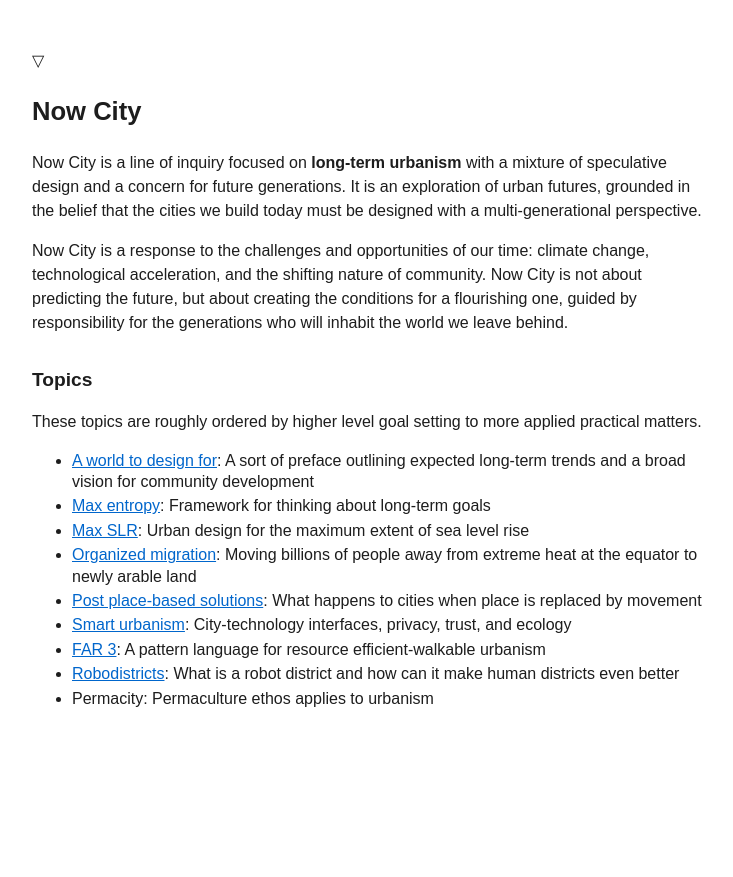
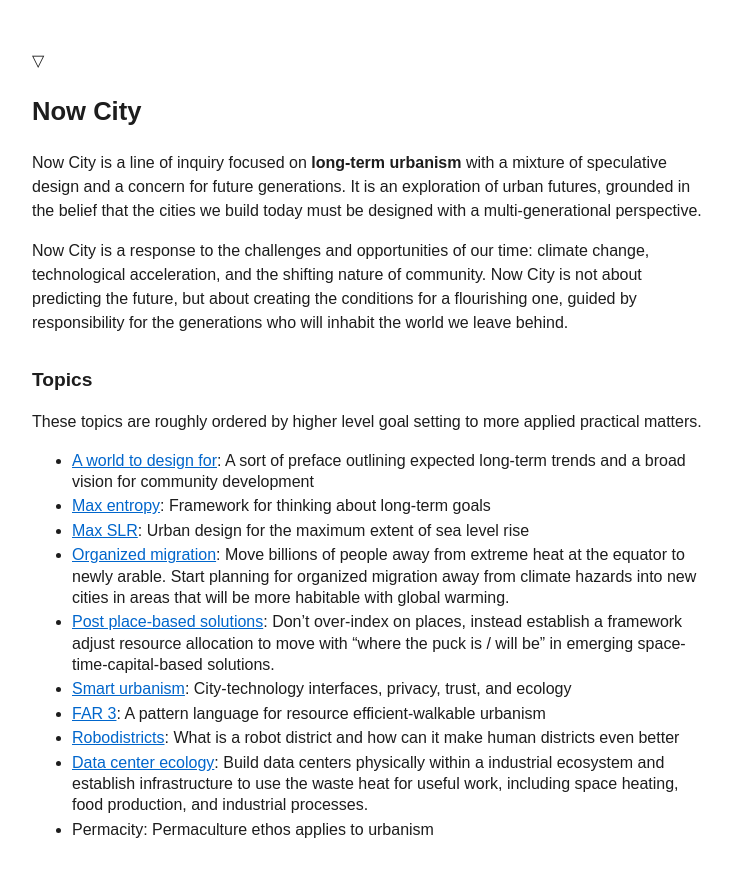
Before and after one commit to nelscity/NowCity, a Jekyll site: the page built from index.md, in a window 1280 px wide. Shown: the top 877 px of the page, without its empty margins (272-1005 px from the left). Built offline with Jekyll 4.4.1, drawn with Linux system fonts in a browser that asks for light colours; a script that is not in the unit is left out.

Commit message:
new article

```diff
--- a/index.md
+++ b/index.md
@@ -15,9 +15,10 @@ These topics are roughly ordered by higher level goal setting to more applied pr
 - <a href="./A%20world%20to%20design%20for">A world to design for</a>: A sort of preface outlining expected long-term trends and a broad vision for community development
 - <a href="./Max%20entropy">Max entropy</a>: Framework for thinking about long-term goals
 - <a href="./Max%20SLR">Max SLR</a>: Urban design for the maximum extent of sea level rise
-- <a href="./Organized-migration">Organized migration</a>: Moving billions of people away from extreme heat at the equator to newly arable land
-- <a href="./Post-place-based-solutions">Post place-based solutions</a>: What happens to cities when place is replaced by movement
+- <a href="./Organized-migration">Organized migration</a>: Move billions of people away from extreme heat at the equator to newly arable. Start planning for organized migration away from climate hazards into new cities in areas that will be more habitable with global warming.
+- <a href="./Post-place-based-solutions">Post place-based solutions</a>: Don't over-index on places, instead establish a framework adjust resource allocation to move with "where the puck is / will be" in emerging space-time-capital-based solutions.
 - <a href="./Smart%20urbanism">Smart urbanism</a>: City-technology interfaces, privacy, trust, and ecology
 - <a href="./FAR%203">FAR 3</a>: A pattern language for resource efficient-walkable urbanism
 - <a href="./Robodistricts">Robodistricts</a>: What is a robot district and how can it make human districts even better
+- <a href="./datacenterecology">Data center ecology</a>: Build data centers physically within a industrial ecosystem and establish infrastructure to use the waste heat for useful work, including space heating, food production, and industrial processes.
 - Permacity: Permaculture ethos applies to urbanism
```
Also changed, not shown: Organized-migration.md (+1 -1 lines), datacenterecology.md (added, +23 -0 lines).
